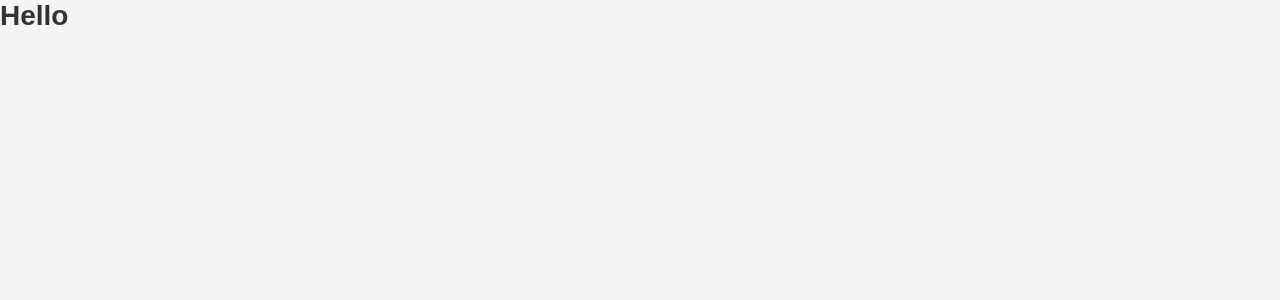
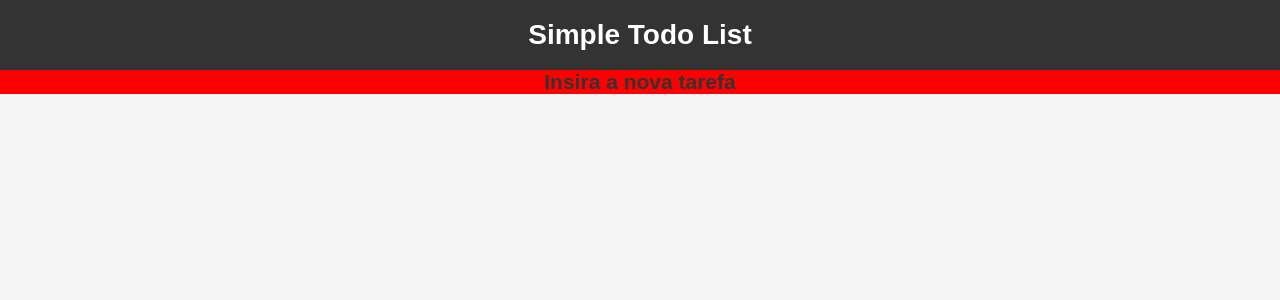
Before and after one commit to PedroRorato/react-simple-todolist, a React (Create React App) app: page / in a window 1280 px wide. Shown: the top 300 px of the page. Built offline with nearby package versions, Linux system fonts and the light colour scheme.

Commit message:
Readme Update

```diff
--- a/src/App.js
+++ b/src/App.js
@@ -1,9 +1,17 @@
 import React from 'react';
 import './App.css';
 
+import Header from './components/Header/Header';
+import Container from './components/Container/Container';
+
 function App() {
   return (
-    <h1>Hello</h1>
+    <>
+      <Header title="Simple Todo List" />
+      <Container>
+        <h2>Insira a nova tarefa</h2>
+      </Container>
+    </>
   );
 }
 
--- /dev/null
+++ b/src/components/Container/Container.css
@@ -0,0 +1,6 @@
+.container{
+    background: red;
+
+    display: flex;
+    justify-content: center;
+}
--- /dev/null
+++ b/src/components/Container/Container.js
@@ -0,0 +1,10 @@
+import React from 'react';
+import './Container.css';
+
+export default function Container(props) {
+    return (
+        <div className="container">
+            {props.children}
+        </div>
+    )
+}
--- /dev/null
+++ b/src/components/Header/Header.css
@@ -0,0 +1,9 @@
+header {
+    background: #333;
+    color: #fff;
+    height: 70px;
+
+    display: flex;
+    align-items: center;
+    justify-content: center;
+}
--- /dev/null
+++ b/src/components/Header/Header.js
@@ -0,0 +1,10 @@
+import React from 'react';
+import './Header.css';
+
+export default function Header(props) {
+    return (
+        <header>
+            <h1>{ props.title }</h1>
+        </header>
+    );
+}
```
Also changed, not shown: src/components/Card/Card.css (added), src/components/Card/Card.js (added), 1 other file (tests, documents, lock files or other folders).
